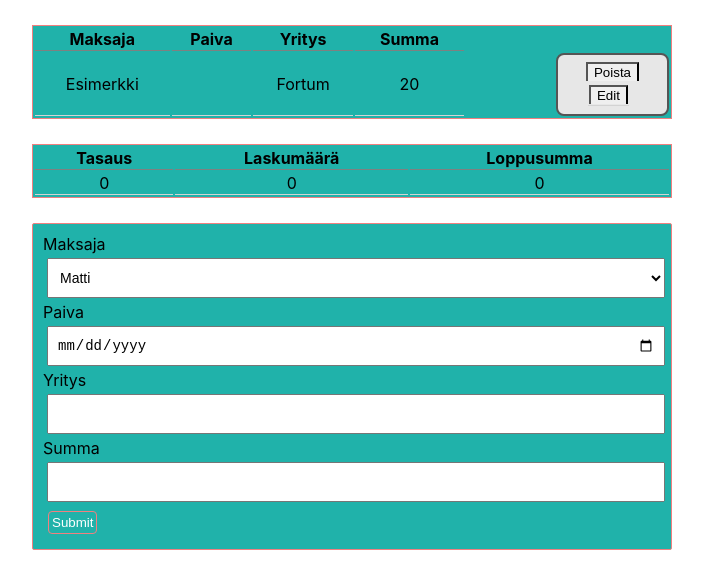
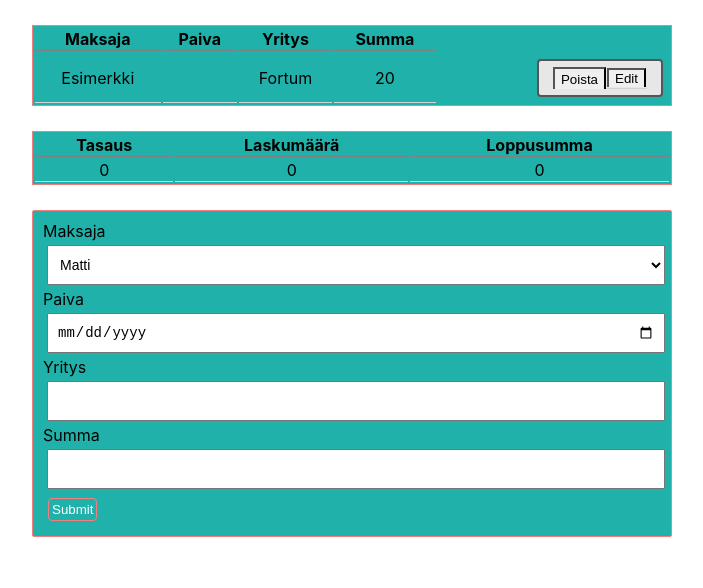
Before and after one commit to vruokon/soj_ryhmatyo_react, a React (Create React App) app: page / in a window 1280 px wide. Shown: the top 588 px of the page, without its empty margins (288-991 px from the left). Built offline with nearby package versions, Linux system fonts and the light colour scheme.

Commit message:
jooo jooo edittiä

```diff
--- a/src/components/Table.js
+++ b/src/components/Table.js
@@ -16,7 +16,7 @@ const TableHeader = props => {
 };
 
 const TableBody = props => {
-  const rows = props.maksuInfo.map((row, i, a) => {
+  const rows = props.maksuInfo.map((row, i, e) => {
     return (
       <tr key={i}>
         <td>{row.maksaja}</td>
@@ -25,11 +25,11 @@ const TableBody = props => {
         <td>{row.summa}</td>
         <td className="buttonSarake">
         <button onClick={() => props.poistaMaksu(i)}>Poista</button>
-          <tr key={a}>
+
           <td className="Editbutton">
-          <button onDoubleClick={() => props.EditButton(a)}>Edit</button>
+          <button>Edit</button>
           </td>
-          </tr>
+
         </td>
       </tr>
     );
--- a/src/index.css
+++ b/src/index.css
@@ -63,20 +63,19 @@ input[type=submit]:hover {
     background-color: #555555;
 }
 
-.buttonSarake {
-  border-bottom: none;
-}
+
 
 .buttonSarake {
   border: 2px solid #555555;
   background-color: #e7e7e7;
-  font-size: 16px;
-  padding: 6px 28px;
-  border-radius: 8px;
+  font-size: 6px;
+  padding: 6px 14px;
+  border-radius: 4px;
   -webkit-transition-duration: 0.5s;
   transition-duration: 0.5s;
   clear:both;
   float: right;
+  margin: 6px;
 
 }
 
@@ -94,3 +93,6 @@ input[type=text],[type=date], select, textarea {
   resize: vertical;
   block-size: 40px;
 }
+.buttonSarake{
+  display:flex;
+}
```
